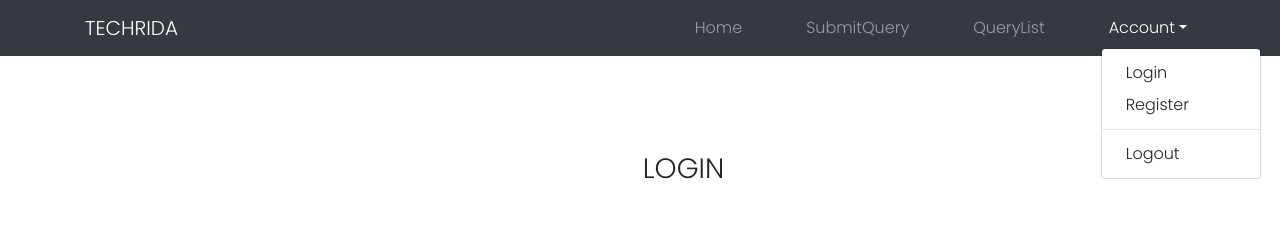
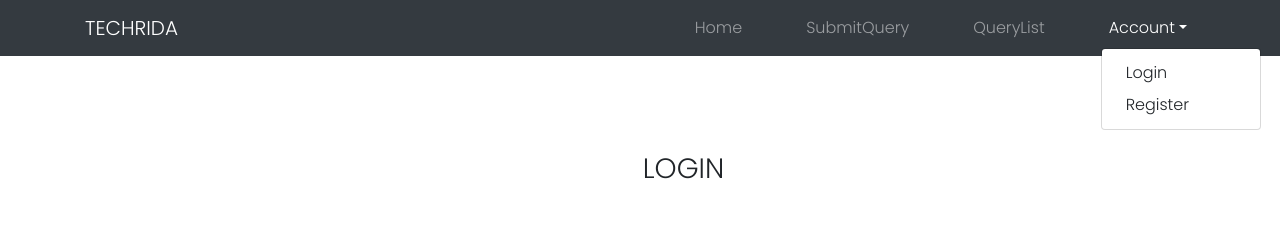
Before and after one commit to Krijan144/ticketingfrontend, a React (Create React App) app: page /login in a window 1280 px wide. Both pictures are taken after a click on the button "Account". Shown: the top 229 px of the page. Built offline with nearby package versions, Linux system fonts and the light colour scheme.

Commit message:
styling changes and login logout functions

```diff
--- a/src/components/header.js
+++ b/src/components/header.js
@@ -26,10 +26,14 @@ const Nav1 = () => {
                         {/* <Link to="/queryform">SubmitQuery</Link> */}
                         <Nav.Link as={Link} to="/querylist" className="mr-5">QueryList</Nav.Link>
                         <NavDropdown title="Account" id="basic-nav-dropdown" >
-                            <NavDropdown.Item as={Link} to="/login">Login</NavDropdown.Item>
-                            <NavDropdown.Item as={Link} to="/register">Register</NavDropdown.Item>
-                            <NavDropdown.Divider />
-                            <NavDropdown.Item as={Link} to="#action/3.4" onClick={handleOut}>Logout</NavDropdown.Item>
+                            {isAutheticated ?
+                                <NavDropdown.Item as={Link} to="#action/3.4" onClick={handleOut}>Logout</NavDropdown.Item>
+                                :
+                                <div>
+                                    <NavDropdown.Item as={Link} to="/login">Login</NavDropdown.Item>
+                                    <NavDropdown.Item as={Link} to="/register">Register</NavDropdown.Item>
+                                </div>
+                            }
                         </NavDropdown>
                     </Nav>
                     <Form inline>
```
Also changed, not shown: 1 other file (tests, documents, lock files or other folders).
